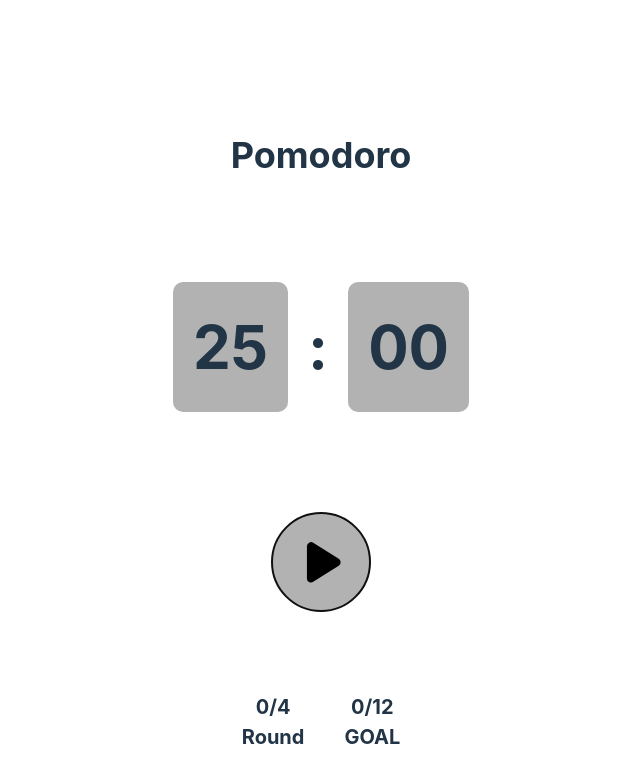
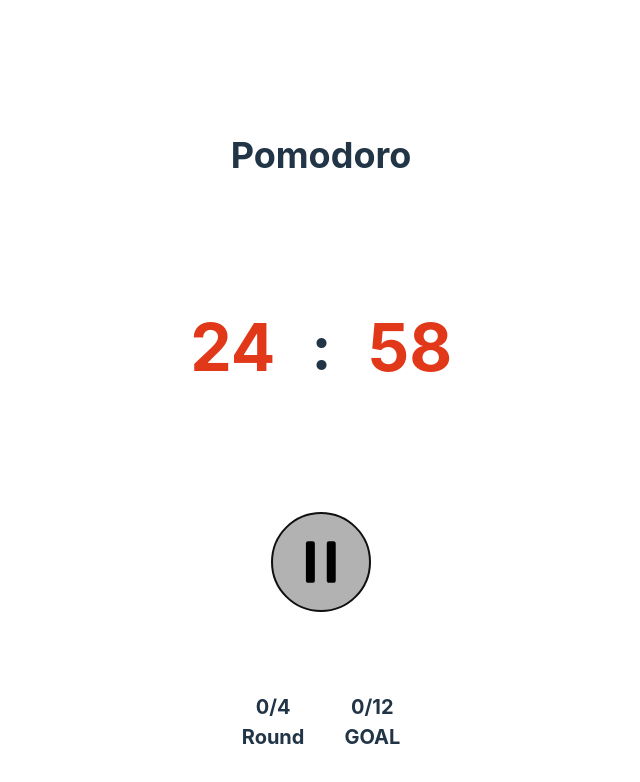
Before and after one commit to wonjangcloud9/vite-test, a React (Vite) app: page / in a window 1280 px wide. Both pictures are taken after a click on the button 640 px from the left and 562 px from the top of the page. Shown: the top 782 px of the page, without its empty margins (319-959 px from the left). Built offline with nearby package versions, Linux system fonts and the light colour scheme.

Commit message:
애니메이션 포모도로

```diff
--- a/package.json
+++ b/package.json
@@ -10,7 +10,7 @@
     "preview": "vite preview"
   },
   "dependencies": {
-    "framer-motion": "^11.0.12",
+    "framer-motion": "^11.0.8",
     "react": "^18.2.0",
     "react-dom": "^18.2.0",
     "react-hook-form": "^7.51.0",
--- a/src/components/play.tsx
+++ b/src/components/play.tsx
@@ -1,8 +1,10 @@
 import styled from "styled-components";
 import { useRecoilValue, useSetRecoilState } from "recoil";
-import { isRunning, time } from "../atoms";
+import { isRunning, time, rounds, goals } from "../atoms";
+import { useRef, useEffect } from "react";
+import { motion } from "framer-motion";
 
-const PlayContainer = styled.button`
+const PlayContainer = styled(motion.button)`
   background-color: rgba(0, 0, 0, 0.3);
   border-radius: 50%;
   height: 100px;
@@ -14,35 +16,94 @@ const PlayContainer = styled.button`
   margin: 80px 0;
 `;
 
+const PauseBtn = styled(motion.svg)`
+  fill: currentColor;
+  width: 100px;
+  height: 100px;
+`;
+
+const PlayBtn = styled(motion.svg)`
+  fill: currentColor;
+  width: 100px;
+  height: 100px;
+  margin-left: 5px;
+`;
+
 export const Play = () => {
-  const isRunningValue = useRecoilValue(isRunning);
-  const timeValue = useRecoilValue(time);
-  const setIsRunning = useSetRecoilState(isRunning);
+  const timeValue = useRecoilValue<number>(time);
+  const setTimeValue = useSetRecoilState<number>(time);
 
-  const handlePlay = () => {};
+  const isRunningValue = useRecoilValue<boolean>(isRunning);
+  const setIsRunning = useSetRecoilState<boolean>(isRunning);
+
+  const roundsValue = useRecoilValue<number>(rounds);
+  const setRounds = useSetRecoilState<number>(rounds);
+
+  const setGoals = useSetRecoilState<number>(goals);
+
+  const timerRef = useRef<number>();
+
+  const handlePlay = () => {
+    setIsRunning((prev) => !prev);
+
+    if (!isRunningValue) {
+      timerRef.current = setInterval(() => {
+        setTimeValue((prevTime) => {
+          return prevTime - 1;
+        });
+      }, 1000);
+    } else {
+      clearInterval(timerRef.current);
+    }
+  };
+
+  useEffect(() => {
+    if (timeValue === 0) {
+      setIsRunning(false);
+      clearInterval(timerRef.current);
+      setTimeValue(1500);
+      if (roundsValue === 3) {
+        setRounds(0);
+        setGoals((prev) => prev + 1);
+      } else {
+        setRounds((prev) => prev + 1);
+      }
+    }
+    // eslint-disable-next-line react-hooks/exhaustive-deps
+  }, [timeValue]);
+
   return (
-    <PlayContainer onClick={handlePlay}>
+    <PlayContainer
+      onClick={handlePlay}
+      whileHover={{ scale: 1.2 }}
+      initial={{ scale: 0 }}
+      animate={{ scale: 1 }}
+      transition={{ duration: 0.3 }}
+    >
       {isRunningValue ? (
-        <svg
+        <PauseBtn
+          initial={{ scale: 0 }}
+          animate={{ scale: 1 }}
+          transition={{ duration: 0.3 }}
           data-slot="icon"
-          fill="currentColor"
           viewBox="0 0 20 20"
           xmlns="http://www.w3.org/2000/svg"
           aria-hidden="true"
         >
           <path d="M5.75 3a.75.75 0 0 0-.75.75v12.5c0 .414.336.75.75.75h1.5a.75.75 0 0 0 .75-.75V3.75A.75.75 0 0 0 7.25 3h-1.5ZM12.75 3a.75.75 0 0 0-.75.75v12.5c0 .414.336.75.75.75h1.5a.75.75 0 0 0 .75-.75V3.75a.75.75 0 0 0-.75-.75h-1.5Z"></path>
-        </svg>
+        </PauseBtn>
       ) : (
-        <svg
+        <PlayBtn
+          initial={{ scale: 0 }}
+          animate={{ scale: 1 }}
+          transition={{ duration: 0.3 }}
           data-slot="icon"
-          fill="currentColor"
           viewBox="0 0 20 20"
           xmlns="http://www.w3.org/2000/svg"
           aria-hidden="true"
-          style={{ marginLeft: "5px" }}
         >
           <path d="M6.3 2.84A1.5 1.5 0 0 0 4 4.11v11.78a1.5 1.5 0 0 0 2.3 1.27l9.344-5.891a1.5 1.5 0 0 0 0-2.538L6.3 2.841Z"></path>
-        </svg>
+        </PlayBtn>
       )}
     </PlayContainer>
   );
--- a/src/components/time.tsx
+++ b/src/components/time.tsx
@@ -1,6 +1,7 @@
 import { useRecoilValue } from "recoil";
 import styled from "styled-components";
 import { time } from "../atoms";
+import { motion } from "framer-motion";
 
 const TimeContainer = styled.div`
   font-size: 60px;
@@ -11,14 +12,15 @@ const TimeContainer = styled.div`
   align-items: center;
 `;
 
-const Card = styled.div`
-  background-color: rgba(0, 0, 0, 0.3);
+const Card = styled(motion.div)`
+  background-color: white;
   border-radius: 10px;
   padding: 20px;
   display: flex;
   justify-content: center;
   align-items: center;
   flex-direction: column;
+  color: rgb(226, 56, 26);
 `;
 
 const Separator = styled.div`
@@ -36,9 +38,23 @@ export const Time = () => {
   const seconds = timeValue % 60;
   return (
     <TimeContainer>
-      <Card>{minutes}</Card>
+      <Card
+        initial={{ scale: 0.8, opacity: 0 }}
+        animate={{ scale: 1.1, opacity: 1 }}
+        transition={{ duration: 0.3 }}
+        key={minutes}
+      >
+        {minutes}
+      </Card>
       <Separator>:</Separator>
-      <Card>{seconds >= 10 ? seconds : `0${seconds}`}</Card>
+      <Card
+        initial={{ scale: 0.8, opacity: 0 }}
+        animate={{ scale: 1.1, opacity: 1 }}
+        transition={{ duration: 0.3 }}
+        key={seconds}
+      >
+        {seconds >= 10 ? seconds : `0${seconds}`}
+      </Card>
     </TimeContainer>
   );
 };
```
Also changed, not shown: 1 other file (tests, documents, lock files or other folders).
